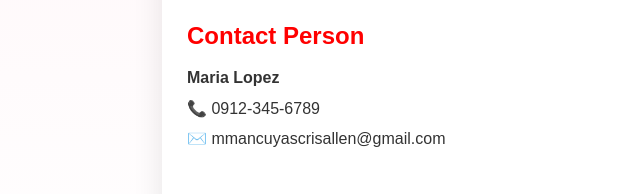
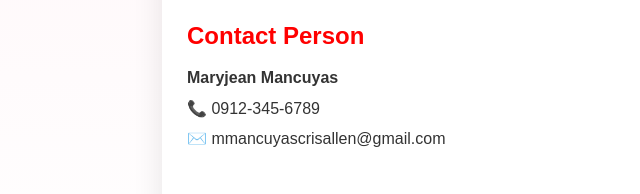
Before and after one commit to allewnnn/newoobday, a plain HTML site: page index.html in a window 1280 px wide. Shown: the part 1240-1434 px from the top of the page, 128-768 px from the left. Drawn offline with Linux system fonts and the light colour scheme.

Commit message:
Update index.html

```diff
--- a/index.html
+++ b/index.html
@@ -143,7 +143,7 @@
 
       <div class="details">
         <h2>Contact Person</h2>
-        <p><strong>Maria Lopez</strong></p>
+        <p><strong>Maryjean Mancuyas</strong></p>
         <p>📞 0912-345-6789</p>
         <p>✉️ mmancuyascrisallen@gmail.com</p>
       </div>
```
